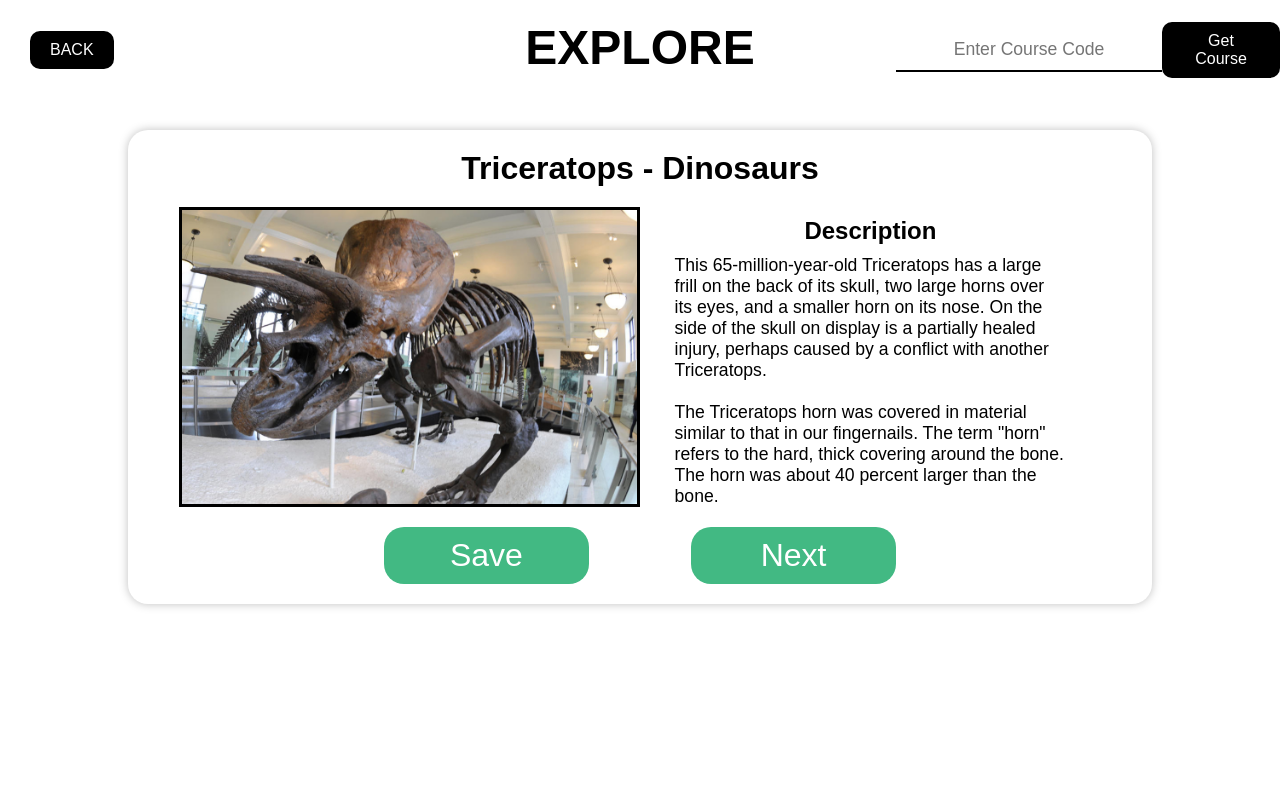
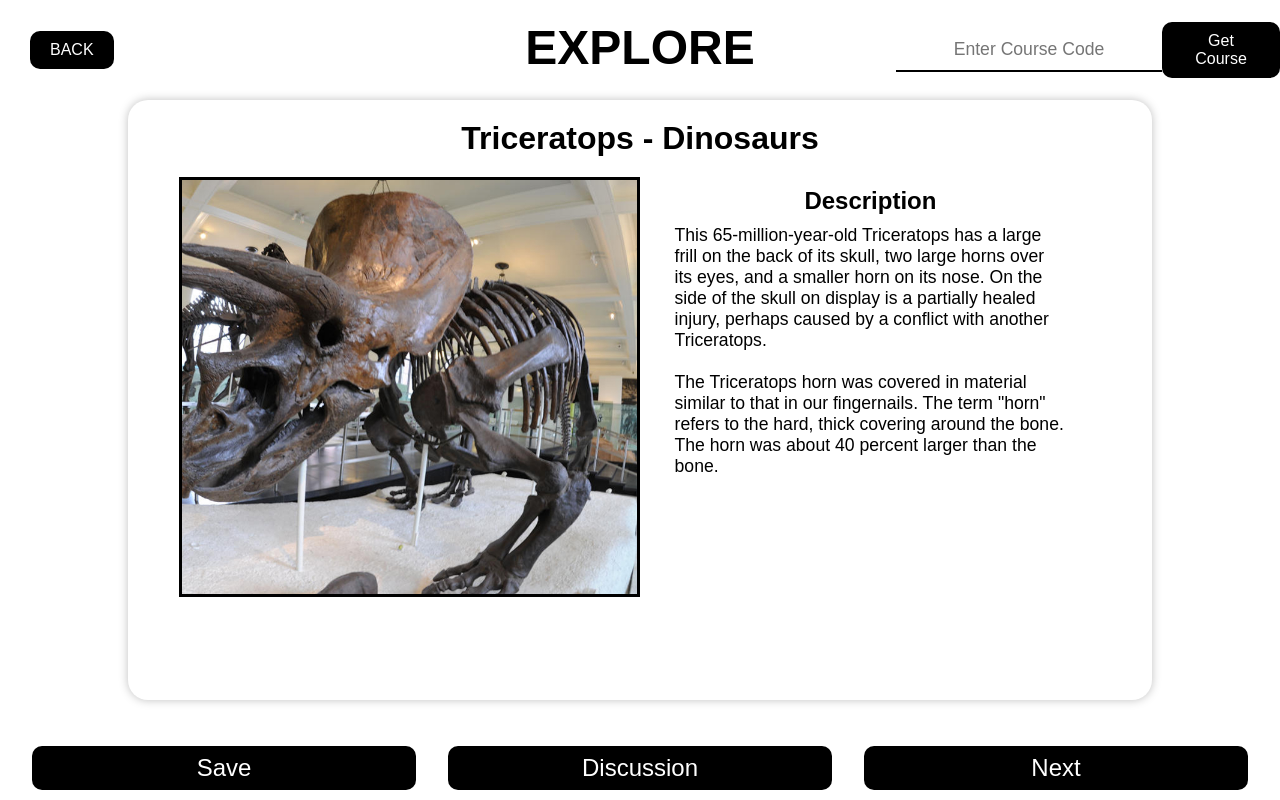
Before and after one commit to ryan-lam/hackathonx2021, a Django app: page /explore in a window 1280 px wide. Run offline with Django 3.2, Linux system fonts and the light colour scheme; data comes from the database, SQL or seed files in the repository; both versions use the stored data as it was after the commit.

Commit message:
Do the UI

```diff
--- a/project/backend/static/style.css
+++ b/project/backend/static/style.css
@@ -128,7 +128,9 @@ body {
     border: solid 2px black;
     background-size: cover;
     background-position: center;
-    position: relative; }
+    position: relative;
+    border-radius: 20px;
+    overflow: hidden; }
     .create__inside:hover {
       cursor: pointer; }
     .create__inside:hover h3 {
@@ -166,7 +168,8 @@ body {
   margin-top: 20px;
   padding: 5px 20px;
   color: black;
-  border-bottom: solid 2px black; }
+  border-bottom: solid 2px black;
+  display: none; }
   .create__form > p > img {
     margin-left: 10px;
     margin-top: 2px; }
@@ -200,7 +203,8 @@ body {
   background-color: white;
   border: none;
   width: 80%;
-  height: fit-content;
+  height: 75%;
+  position: relative;
   border-radius: 20px;
   box-shadow: 0px 0px 10px 0px #bfbfbf;
   margin: auto; }
@@ -213,7 +217,7 @@ body {
     display: flex;
     flex-direction: row;
     align-items: stretch;
-    height: 300px;
+    height: 70%;
     margin: auto; }
     .artifact__content > div {
       width: 50%; }
@@ -229,29 +233,12 @@ body {
         text-align: center;
         font-size: 1.5rem;
         margin-top: 10px; }
+    .artifact__content > .text::-webkit-scrollbar {
+      display: none; }
     .artifact__content > .img {
       background-size: cover;
       background-position: center;
       border: solid 3px black; }
-  .artifact__buttons {
-    width: 50%;
-    margin: auto;
-    display: flex;
-    flex-direction: row;
-    justify-content: space-between;
-    align-items: stretch;
-    user-select: none; }
-    .artifact__buttons > button {
-      width: 40%;
-      background-color: #42b983;
-      font-size: 2rem;
-      padding: 10px 20px;
-      border: none;
-      border-radius: 20px;
-      color: white; }
-      .artifact__buttons > button:hover {
-        cursor: pointer;
-        background-color: #329669; }
 
 .course-code {
   height: fit-content;
@@ -309,3 +296,26 @@ body {
     margin-left: 30px;
     color: white;
     border-radius: 10px; }
+
+.footer {
+  margin-bottom: 0;
+  display: flex;
+  width: 100%;
+  justify-content: space-evenly;
+  align-items: center;
+  position: absolute;
+  bottom: 10px;
+  height: fit-content; }
+  .footer > a {
+    width: 30%;
+    display: block;
+    text-align: center;
+    background-color: black;
+    color: white;
+    text-decoration: none;
+    border-radius: 10px;
+    padding: 8px 0px;
+    font-size: 1.5rem; }
+    .footer > a:hover {
+      background-color: #3a3a3a;
+      cursor: pointer; }
--- a/project/backend/static/style.scss
+++ b/project/backend/static/style.scss
@@ -194,6 +194,8 @@ body{
         background-size: cover;
         background-position: center;
         position: relative;
+        border-radius: 20px;
+        overflow: hidden;
 
         &:hover{
             cursor: pointer;
@@ -207,6 +209,8 @@ body{
         & > h3{
             opacity: 0;
             font-size: 1.5rem;
+            // border-top-left-radius: 20px;
+            // border-top-right-radius: 20px;
         }
 
         & > h1{
@@ -249,6 +253,7 @@ body{
         // background-color: gainsboro;
         color: black;
         border-bottom: solid 2px black;
+        display: none;
 
         & > img{
             margin-left: 10px;
@@ -285,19 +290,19 @@ body{
     width: fit-content;
 }
 
-//////////////////CREATE EXPLORE PAGE////////////////////
+////////////////// EXPLORE PAGE////////////////////
 
-//////////////////CREATE EXPLORE PAGE////////////////////
+////////////////// EXPLORE PAGE////////////////////
 
-//////////////////CREATE EXPLORE PAGE////////////////////
+////////////////// EXPLORE PAGE////////////////////
 
-//////////////////CREATE EXPLORE PAGE////////////////////
+////////////////// EXPLORE PAGE////////////////////
 
-//////////////////CREATE EXPLORE PAGE////////////////////
+////////////////// EXPLORE PAGE////////////////////
 
-//////////////////CREATE EXPLORE PAGE////////////////////
+////////////////// EXPLORE PAGE////////////////////
 
-//////////////////CREATE EXPLORE PAGE////////////////////
+////////////////// EXPLORE PAGE////////////////////
 
 .whole{
     width: 100%;
@@ -313,8 +318,8 @@ body{
     border: none;
     width: 80%;
     // margin-left: 4rem;
-    height: fit-content;
-
+    height: 75%;
+    position: relative;
     border-radius: 20px;
     box-shadow: 0px 0px 10px 0px #bfbfbf;
     margin: auto;
@@ -330,7 +335,7 @@ body{
         display: flex;
         flex-direction: row;
         align-items: stretch;
-        height: 300px;
+        height: 70%;
         margin: auto;
 
 
@@ -357,6 +362,9 @@ body{
                 margin-top: 10px;
             }
         }
+        & > .text::-webkit-scrollbar {
+            display: none;
+        }
 
         & > .img{
             background-size: cover;
@@ -366,32 +374,34 @@ body{
 
     }
 
-    &__buttons{
-        width: 50%;
-        margin: auto;
-        display: flex;
-        flex-direction: row;
-        justify-content: space-between;
-        align-items: stretch;
-        user-select: none;
+    // &__buttons{
+    //     width: 50%;
+    //     margin: auto;
+    //     display: flex;
+    //     flex-direction: row;
+    //     justify-content: space-between;
+    //     align-items: stretch;
+    //     user-select: none;
+    //     position: relative;
+    //     margin-bottom: 0;
+    //     bottom: 0;
 
+    //     & > button{
+    //         width: 40%;
+    //         background-color: #42b983;
+    //         font-size: 2rem;
+    //         padding: 10px 20px;
+    //         border: none;
+    //         border-radius: 20px;
+    //         color: white;
 
-        & > button{
-            width: 40%;
-            background-color: #42b983;
-            font-size: 2rem;
-            padding: 10px 20px;
-            border: none;
-            border-radius: 20px;
-            color: white;
+    //         &:hover{
+    //             cursor: pointer;
+    //             background-color: #329669;
+    //         }
 
-            &:hover{
-                cursor: pointer;
-                background-color: #329669;
-            }
-
-        }
-    }
+    //     }
+    // }
 }
 
 .course-code{
@@ -479,7 +489,33 @@ body{
         color: white;
         border-radius: 10px;
     }
+}
+
+.footer{
+    margin-bottom: 0;
+    display: flex;
+    width: 100%;
+    justify-content: space-evenly;
+    align-items: center;
+    position: absolute;
+    bottom: 10px;
+    height: fit-content;
 
 
+    & > a{
+        width: 30%;
+        display: block;
+        text-align: center;
+        background-color: black;
+        color: white;
+        text-decoration: none;
+        border-radius: 10px;
+        padding: 8px 0px;
+        font-size: 1.5rem;
 
+        &:hover{
+            background-color: #3a3a3a;
+            cursor: pointer;
+        }
+    }
 }
--- a/project/backend/templates/create.html
+++ b/project/backend/templates/create.html
@@ -25,7 +25,7 @@
             <button type="submit" class="generate">Generate Code</button>
 
 
-            <p class="generated-code" style="user-select: none;">{{ code }}<img src="https://img.icons8.com/material-outlined/24/000000/copy.png" class="copy"/></p>
+            <p class="generated-code">{{ code }}<img src="https://img.icons8.com/material-outlined/24/000000/copy.png" class="copy"/></p>
             <div style="height: 30px;"></div>
         </form>
 
@@ -99,6 +99,7 @@
             if(element.textContent != ""){
                 generate.remove();
                 message.textContent = "Copy the code below to show your course to your students!";
+                element.style.display = "block";
             }
 
             // generate.addEventListener("click", (e) => {
--- a/project/backend/templates/explore.html
+++ b/project/backend/templates/explore.html
@@ -1,6 +1,6 @@
 <!DOCTYPE html>
 <html>
-    <header>
+    <head>
 
         <link rel="stylesheet" href="../static/style.css" type="text/css">
 
@@ -16,7 +16,7 @@
 
             }
         </style>
-    </header>
+    </head>
     <body style="position: relative;">
         <!-- <img src="{{ item.img.url }}">
         <h1>{{ item.name }}</h1>
@@ -26,23 +26,14 @@
         <header class="header">
             <a style="" href="../">BACK</a>
 
-            <div class="course-code">
-
+            <form class="course-code">
                 <input type="text" name="code" placeholder="Enter Course Code">
-
-                <button>Get Course</button>
-            </div>
+                <button type="submit">Get Course</button>
+            </form>
         </header>
 
-        <div style="height: 30px;"></div>
+        <!-- <div style="height: 20px;"></div> -->
 
-        <!-- <section class="course-code">
-
-            <input type="text" name="code" placeholder="Enter Course Code">
-
-            <button>Get Course</button>
-        </section>
-         -->
         <main class="artifact">
             <h1>{{ item.name }} - {{ item.category }}</h1>
             <div style="height: 20px;"></div>
@@ -54,11 +45,17 @@
                 </div>
             </div>
             <div style="height: 20px;"></div>
-            <div class="artifact__buttons">
+            <!-- <div class="artifact__buttons">
                 <button>Save</button>
                 <button>Next</button>
-            </div>
-            <div style="height: 20px;"></div>
+            </div> -->
+            <!-- <div style="height: 10px;"></div> -->
         </main>
+
+        <div class="footer">
+            <a >Save</a>
+            <a >Discussion</a>
+            <a>Next</a>
+        </div>
     </body>
 </html>
```
Also changed, not shown: project/db.sqlite3, 1 other file.
